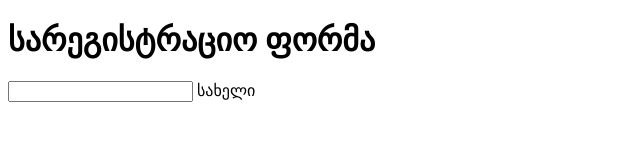
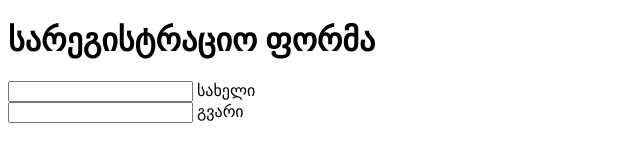
Before and after one commit to N1nutsa/Lect2-Homework, a plain HTML site: page index.html in a window 1280 px wide. Shown: the whole page, without its empty margins (0-640 px from the left). Drawn offline with Linux system fonts and the light colour scheme.

Commit message:
created input - surname

```diff
--- a/index.html
+++ b/index.html
@@ -12,6 +12,10 @@
             <input type="text" id="name">
             <label for="name">სახელი</label>
         </div>
+        <div>
+            <input type="text" id="surname">
+            <label for="surname">გვარი</label>
+        </div>
 
 
 
```
